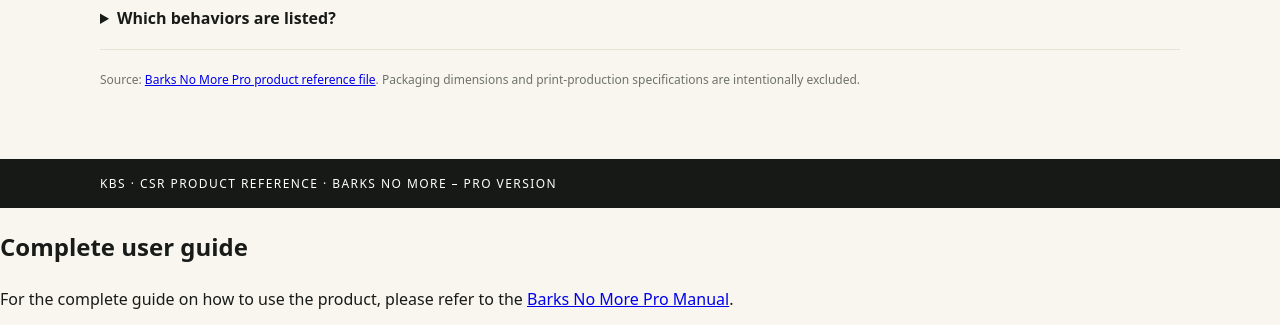
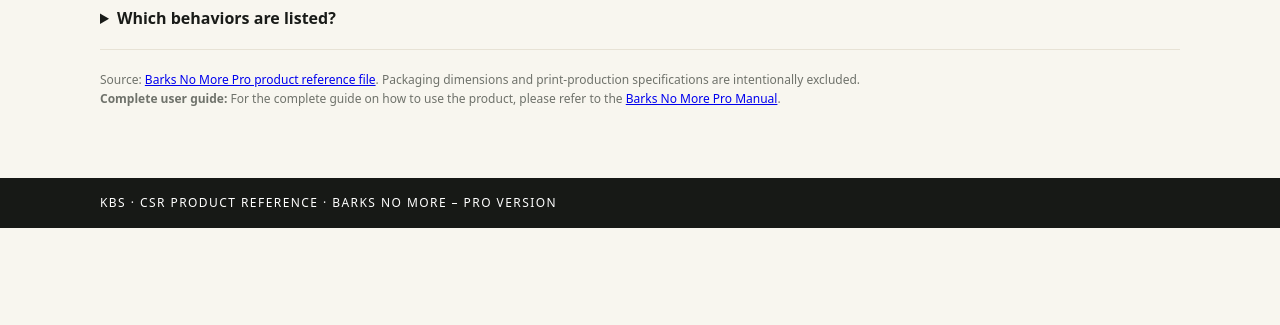
Before and after one commit to kohleen26/barks-no-more-pro-guide, a plain HTML site: page index.html in a window 1280 px wide. Shown: the part 2661-2986 px from the top of the page. After the commit the page ends 2889 px from the top, so only its background shows below. Drawn offline with Linux system fonts and the light colour scheme.

Commit message:
Move manual reference under source in matching text style

```diff
--- a/index.html
+++ b/index.html
@@ -7,6 +7,5 @@
 <section class="section" style="background:#f0eee6"><div class="wrap"><div class="kicker" style="color:#9a6a05">02 / Product highlights</div><h2>Key features</h2><div class="grid"><div class="card"><h3>〰 Ultrasonic</h3></div><div class="card"><h3>♫ Warning tone</h3></div><div class="card"><h3>≈ Waveform regulation</h3></div><div class="card"><h3>↻ Rechargeable</h3></div><div class="card"><h3>✦ Lightweight</h3></div><div class="card"><h3>⌁ 16.4 ft range</h3></div></div></div></section>
 <section class="section"><div class="wrap"><div class="kicker" style="color:#9a6a05">03 / Listed applications</div><h2>Use Barks No More for:</h2><div class="grid"><div class="behavior">✓ Barking</div><div class="behavior">✓ Fighting</div><div class="behavior">✓ Jumping</div><div class="behavior">✓ Aggression</div><div class="behavior">✓ Digging</div><div class="behavior">✓ Chewing</div></div></div></section>
 <section class="section" style="background:#f0eee6"><div class="wrap"><div class="kicker" style="color:#9a6a05">04 / CSR reference</div><h2>Information to keep handy</h2><div class="two"><div class="card"><h3>What CSRs can confidently share</h3><ul><li>2-in-1 trainer and repellent</li><li>Warning tone and ultrasonic feature</li><li>Rechargeable and lightweight</li><li>Listed range: 16.4 ft</li></ul></div></div></div></section>
-<section class="section"><div class="wrap"><div class="kicker" style="color:#9a6a05">05 / Quick answers</div><h2>Quick answers</h2><div class="faq"><details><summary>Is Barks No More Pro a 2-in-1 product?</summary><p>Yes. The packaging describes it as a “2-in-1 Dog Trainer and Repellent.”</p></details><details><summary>What is the listed operating range?</summary><p>The packaging lists 16.4 feet operating range.</p></details><details><summary>Is it rechargeable?</summary><p>Yes.</p></details><details><summary>Which behaviors are listed?</summary><p>Barking, jumping, digging, fighting, aggression, and chewing.</p></details></div><p class="small">Source: <a href="https://drive.google.com/file/d/1EkI2Bd9KoCIwySWDuHxmVnVhQ7T6h7V1/view?usp=sharing" target="_blank" rel="noopener noreferrer">Barks No More Pro product reference file</a>. Packaging dimensions and print-production specifications are intentionally excluded.</p></div></section>
-</main><footer><div class="wrap">KBS · CSR PRODUCT REFERENCE · Barks No More – Pro Version</div></footer><section class="manual-reference"><h2>Complete user guide</h2><p>For the complete guide on how to use the product, please refer to the <a href="https://drive.google.com/file/d/1WTbGhVRHWI8ytOG5ZaKp2qK0oLCqfhol/view?usp=sharing" target="_blank" rel="noopener noreferrer">Barks No More Pro Manual</a>.</p></section>
-</body></html>
+<section class="section"><div class="wrap"><div class="kicker" style="color:#9a6a05">05 / Quick answers</div><h2>Quick answers</h2><div class="faq"><details><summary>Is Barks No More Pro a 2-in-1 product?</summary><p>Yes. The packaging describes it as a “2-in-1 Dog Trainer and Repellent.”</p></details><details><summary>What is the listed operating range?</summary><p>The packaging lists 16.4 feet operating range.</p></details><details><summary>Is it rechargeable?</summary><p>Yes.</p></details><details><summary>Which behaviors are listed?</summary><p>Barking, jumping, digging, fighting, aggression, and chewing.</p></details></div><p class="small">Source: <a href="https://drive.google.com/file/d/1EkI2Bd9KoCIwySWDuHxmVnVhQ7T6h7V1/view?usp=sharing" target="_blank" rel="noopener noreferrer">Barks No More Pro product reference file</a>. Packaging dimensions and print-production specifications are intentionally excluded.<br><strong>Complete user guide:</strong> For the complete guide on how to use the product, please refer to the <a href="https://drive.google.com/file/d/1WTbGhVRHWI8ytOG5ZaKp2qK0oLCqfhol/view?usp=sharing" target="_blank" rel="noopener noreferrer">Barks No More Pro Manual</a>.</p></div></section>
+</main><footer><div class="wrap">KBS · CSR PRODUCT REFERENCE · Barks No More – Pro Version</div></footer></body></html>
```
